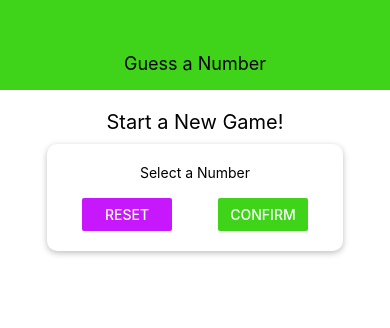
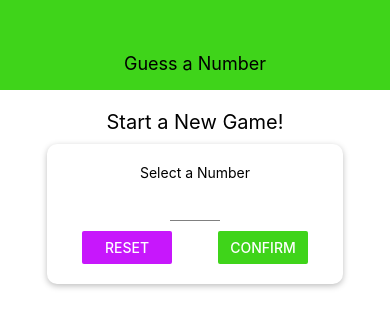
Before and after one commit to makito/numbers-game, a React Native app: screen / in a window 390 px wide. Shown: the top 328 px of the page. Built offline with nearby package versions, Linux system fonts and the light colour scheme.

Commit message:
add custom text input component

```diff
--- /dev/null
+++ b/components/Input.tsx
@@ -0,0 +1,17 @@
+import React, { FC } from 'react'
+import { TextInput, StyleSheet, TextInputProps } from 'react-native';
+
+interface Props extends TextInputProps {}
+
+export const Input: FC<Props> = props => (
+  <TextInput {...props} style={[styles.input, props.style]} />
+)
+
+const styles = StyleSheet.create({
+  input: {
+    height: 30,
+    borderBottomColor: 'grey',
+    borderBottomWidth: 1,
+    marginVertical: 10
+  }
+});
--- a/screens/StartGameScreen.tsx
+++ b/screens/StartGameScreen.tsx
@@ -1,7 +1,8 @@
 import React, { FC } from 'react';
-import { StyleSheet, View, Text, TextInput, Button } from 'react-native';
+import { StyleSheet, View, Text, Button } from 'react-native';
 
 import { Card } from '../components/Card';
+import { Input } from '../components/Input';
 import Colors from '../constants/colors';
 
 export const StartGameScreen: FC = () => (
@@ -9,13 +10,20 @@
     <Text style={styles.title}>Start a New Game!</Text>
     <Card style={styles.inputContainer}>
       <Text>Select a Number</Text>
-      <TextInput />
+      <Input
+        style={styles.input}
+        blurOnSubmit
+        autoCapitalize="none"
+        autoCorrect={false}
+        keyboardType="number-pad"
+        maxLength={2}
+      />
       <View style={styles.buttonContainer}>
         <View style={styles.button}>
-          <Button title="Reset" onPress={() => {}} color={Colors.accent} />
+          <Button title="Reset" onPress={() => { }} color={Colors.accent} />
         </View>
         <View style={styles.button}>
-          <Button title="Confirm" onPress={() => {}} color={Colors.primary} />
+          <Button title="Confirm" onPress={() => { }} color={Colors.primary} />
         </View>
       </View>
     </Card>
@@ -45,5 +53,9 @@
   },
   button: {
     width: 90
+  },
+  input: {
+    width: 50,
+    textAlign: 'center'
   }
 });
```
